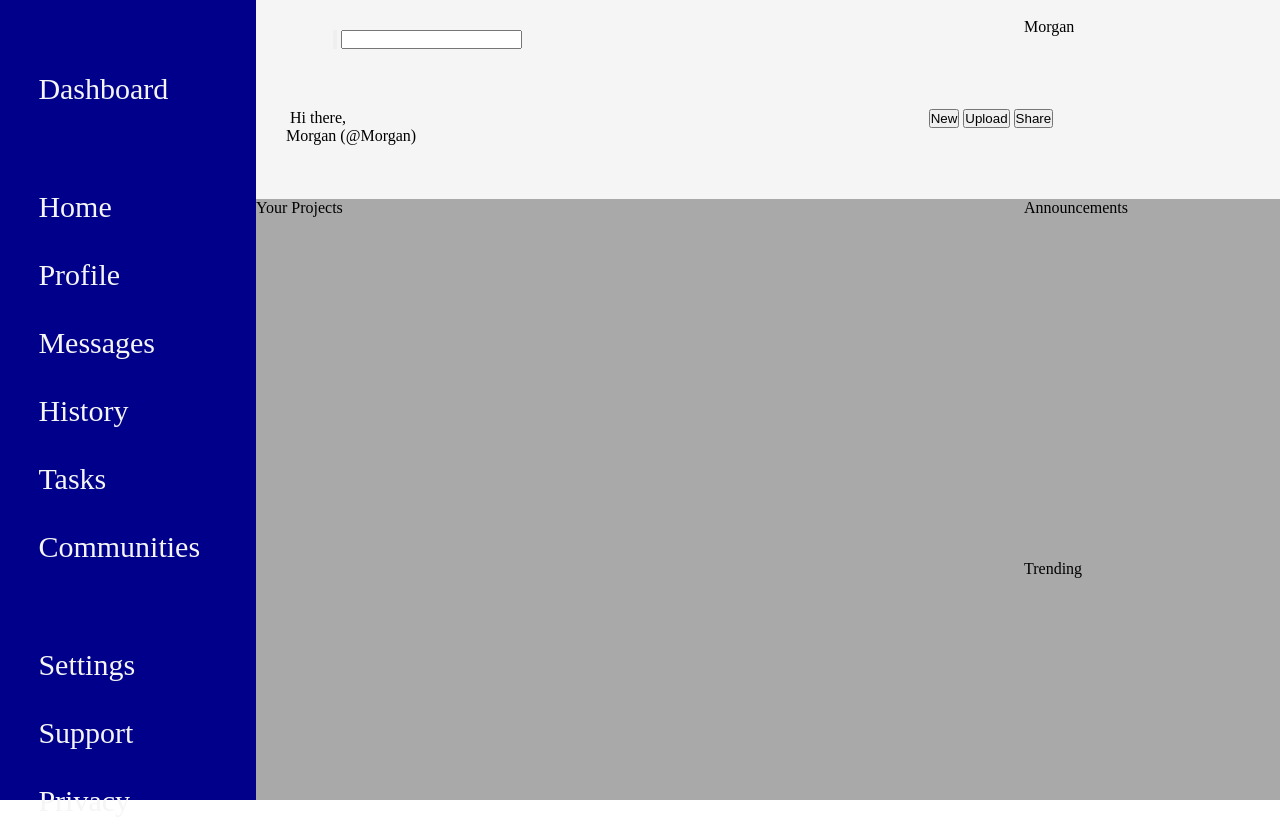
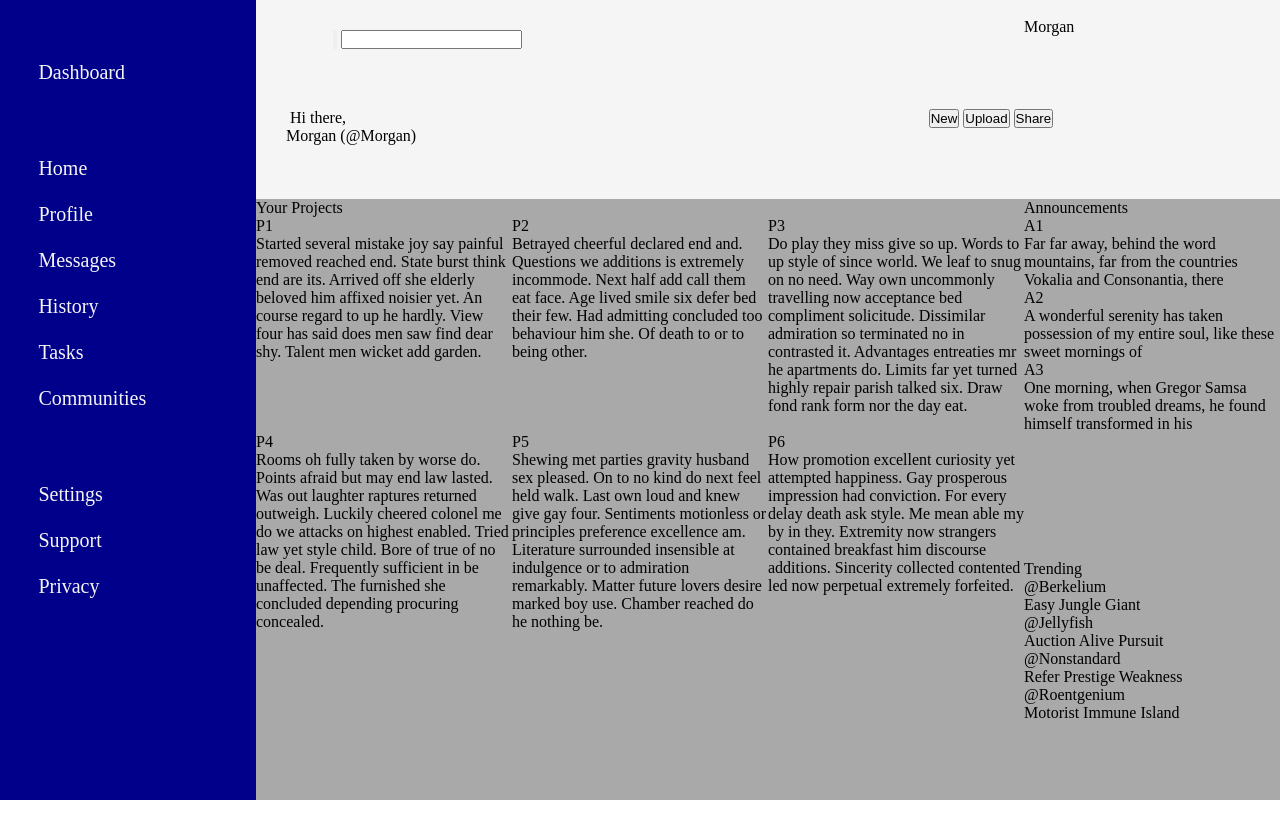
Before and after one commit to Jennyznz/admin-dashboard, a plain HTML site: page index.html in a window 1280 px wide. Drawn offline with Linux system fonts and the light colour scheme.

Commit message:
Added dummy content

```diff
--- a/index.html
+++ b/index.html
@@ -89,60 +89,50 @@
         <div class="main-content">
             <div class="projects">
                 <div class="label">Your Projects</div>
-                <div class="content">
+                <div class="project-container">
                     <div class="card">
-                        <div class="name"></div>
-                        <div class="content"></div>
+                        <div class="name">P1</div>
+                        <div class="content"> Started several mistake joy say painful removed reached end. State burst think end are its. Arrived off she elderly beloved him affixed noisier yet. An course regard to up he hardly. View four has said does men saw find dear shy. Talent men wicket add garden.</div>
                         <div class="footer">
                             <img src="" alt="" class="star">
                             <img src="" alt="" class="view">
                             <img src="" alt="" class="fork"></div>
                     </div>
-                </div>
-                <div class="content">
                     <div class="card">
-                        <div class="name"></div>
-                        <div class="content"></div>
+                        <div class="name">P2</div>
+                        <div class="content"> Betrayed cheerful declared end and. Questions we additions is extremely incommode. Next half add call them eat face. Age lived smile six defer bed their few. Had admitting concluded too behaviour him she. Of death to or to being other.</div>
                         <div class="footer">
                             <img src="" alt="" class="star">
                             <img src="" alt="" class="view">
                             <img src="" alt="" class="fork"></div>
                     </div>
-                </div>
-                <div class="content">
                     <div class="card">
-                        <div class="name"></div>
-                        <div class="content"></div>
+                        <div class="name">P3</div>
+                        <div class="content">Do play they miss give so up. Words to up style of since world. We leaf to snug on no need. Way own uncommonly travelling now acceptance bed compliment solicitude. Dissimilar admiration so terminated no in contrasted it. Advantages entreaties mr he apartments do. Limits far yet turned highly repair parish talked six. Draw fond rank form nor the day eat.</div>
                         <div class="footer">
                             <img src="" alt="" class="star">
                             <img src="" alt="" class="view">
                             <img src="" alt="" class="fork"></div>
                     </div>
-                </div>
-                <div class="content">
                     <div class="card">
-                        <div class="name"></div>
-                        <div class="content"></div>
+                        <div class="name">P4</div>
+                        <div class="content">Rooms oh fully taken by worse do. Points afraid but may end law lasted. Was out laughter raptures returned outweigh. Luckily cheered colonel me do we attacks on highest enabled. Tried law yet style child. Bore of true of no be deal. Frequently sufficient in be unaffected. The furnished she concluded depending procuring concealed.</div>
                         <div class="footer">
                             <img src="" alt="" class="star">
                             <img src="" alt="" class="view">
                             <img src="" alt="" class="fork"></div>
                     </div>
-                </div>
-                <div class="content">
                     <div class="card">
-                        <div class="name"></div>
-                        <div class="content"></div>
+                        <div class="name">P5</div>
+                        <div class="content">Shewing met parties gravity husband sex pleased. On to no kind do next feel held walk. Last own loud and knew give gay four. Sentiments motionless or principles preference excellence am. Literature surrounded insensible at indulgence or to admiration remarkably. Matter future lovers desire marked boy use. Chamber reached do he nothing be.</div>
                         <div class="footer">
                             <img src="" alt="" class="star">
                             <img src="" alt="" class="view">
                             <img src="" alt="" class="fork"></div>
                     </div>
-                </div>
-                <div class="content">
                     <div class="card">
-                        <div class="name"></div>
-                        <div class="content"></div>
+                        <div class="name">P6</div>
+                        <div class="content">How promotion excellent curiosity yet attempted happiness. Gay prosperous impression had conviction. For every delay death ask style. Me mean able my by in they. Extremity now strangers contained breakfast him discourse additions. Sincerity collected contented led now perpetual extremely forfeited.</div>
                         <div class="footer">
                             <img src="" alt="" class="star">
                             <img src="" alt="" class="view">
@@ -152,11 +142,41 @@
             </div>
             <div class="announcements">
                 <div class="label">Announcements</div>
-                <div class="content"></div>
+                <div class="announcements-container">
+                    <div class="a-card">
+                        <div class="a-name">A1</div>
+                        <div class="a-content">Far far away, behind the word mountains, far from the countries Vokalia and Consonantia, there</div>
+                    </div>
+                    <div class="a-card">
+                        <div class="a-name">A2</div>
+                        <div class="a-content">A wonderful serenity has taken possession of my entire soul, like these sweet mornings of</div>
+                    </div>
+                    <div class="a-card">
+                        <div class="a-name">A3</div>
+                        <div class="a-content">One morning, when Gregor Samsa woke from troubled dreams, he found himself transformed in his</div>
+                    </div>
+                </div>
             </div>
             <div class="trending">
                 <div class="label">Trending</div>
-                <div class="content"></div>
+                <div class="trending-container">
+                    <div class="t-card">
+                        <div class="handle">@Berkelium</div>
+                        <div class="blurb">Easy Jungle Giant</div>
+                    </div>
+                    <div class="t-card">
+                        <div class="handle">@Jellyfish</div>
+                        <div class="blurb">Auction Alive Pursuit</div>
+                    </div>
+                    <div class="t-card">
+                        <div class="handle">@Nonstandard</div>
+                        <div class="blurb">Refer Prestige Weakness</div>
+                    </div>
+                    <div class="t-card">
+                        <div class="handle">@Roentgenium</div>
+                        <div class="blurb">Motorist Immune Island</div>
+                    </div>
+                </div>
             </div>
         </div>
     </div>
--- a/styles.css
+++ b/styles.css
@@ -15,7 +15,7 @@
     grid-area: 1 / 1 / 4 / 2;
 
     color:whitesmoke;
-    font-size: 30px;
+    font-size: 20px;
     padding: 15%;
 
     display: grid;
@@ -61,6 +61,11 @@
     grid-area: 1 / 1 / 3 / 2;
 }
 
+.project-container{
+    display: grid;
+    grid-template-columns: repeat(auto-fill, minmax(200px, 1fr));
+}
+
 .announcements {
     grid-area: 1 / 2 / 2 / 3;
 }
@@ -68,3 +73,7 @@
 .trending {
     grid-area: 2 / 2 / 3 / 3;
 }
+
+.card {
+
+}
```
